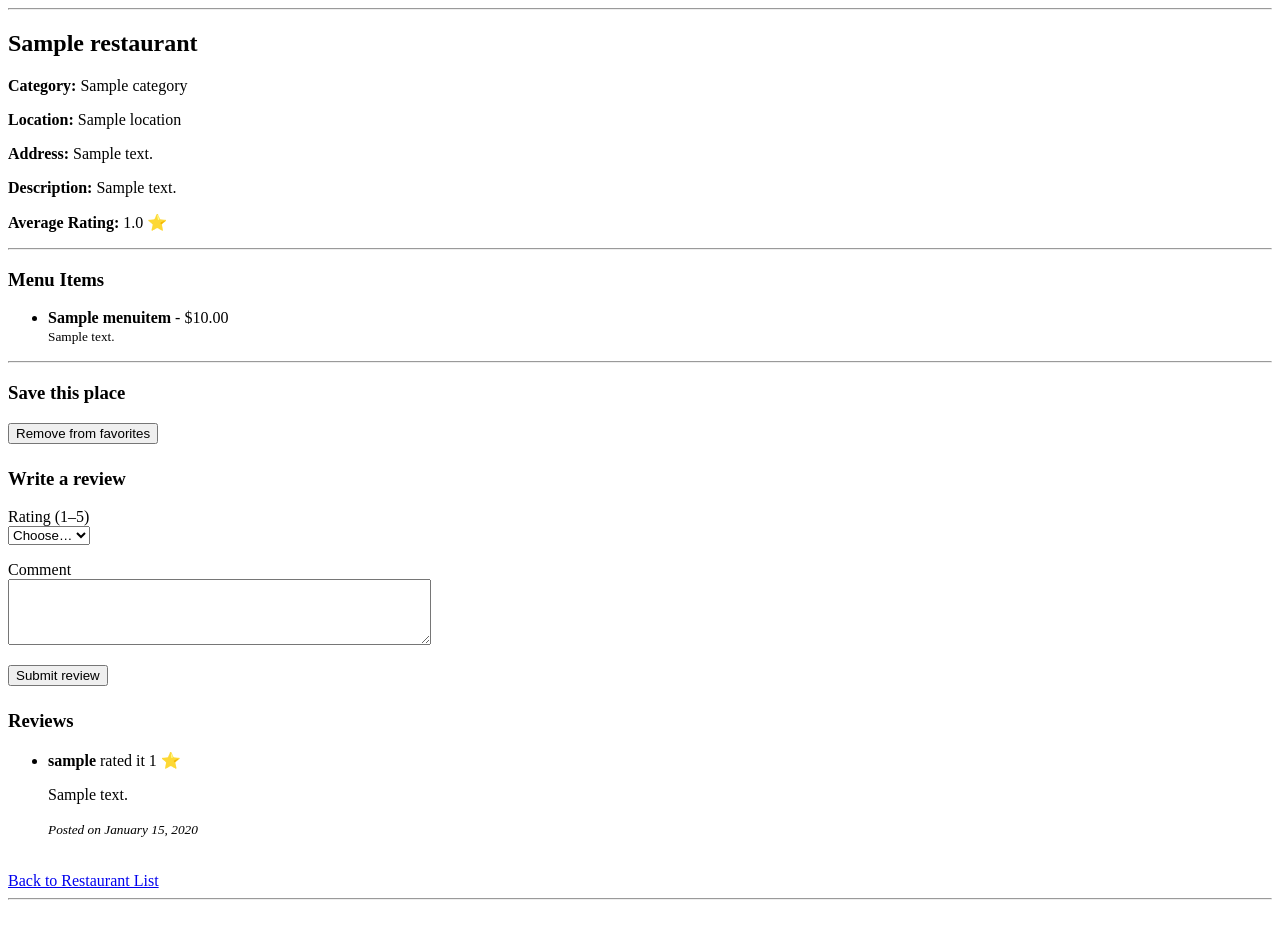
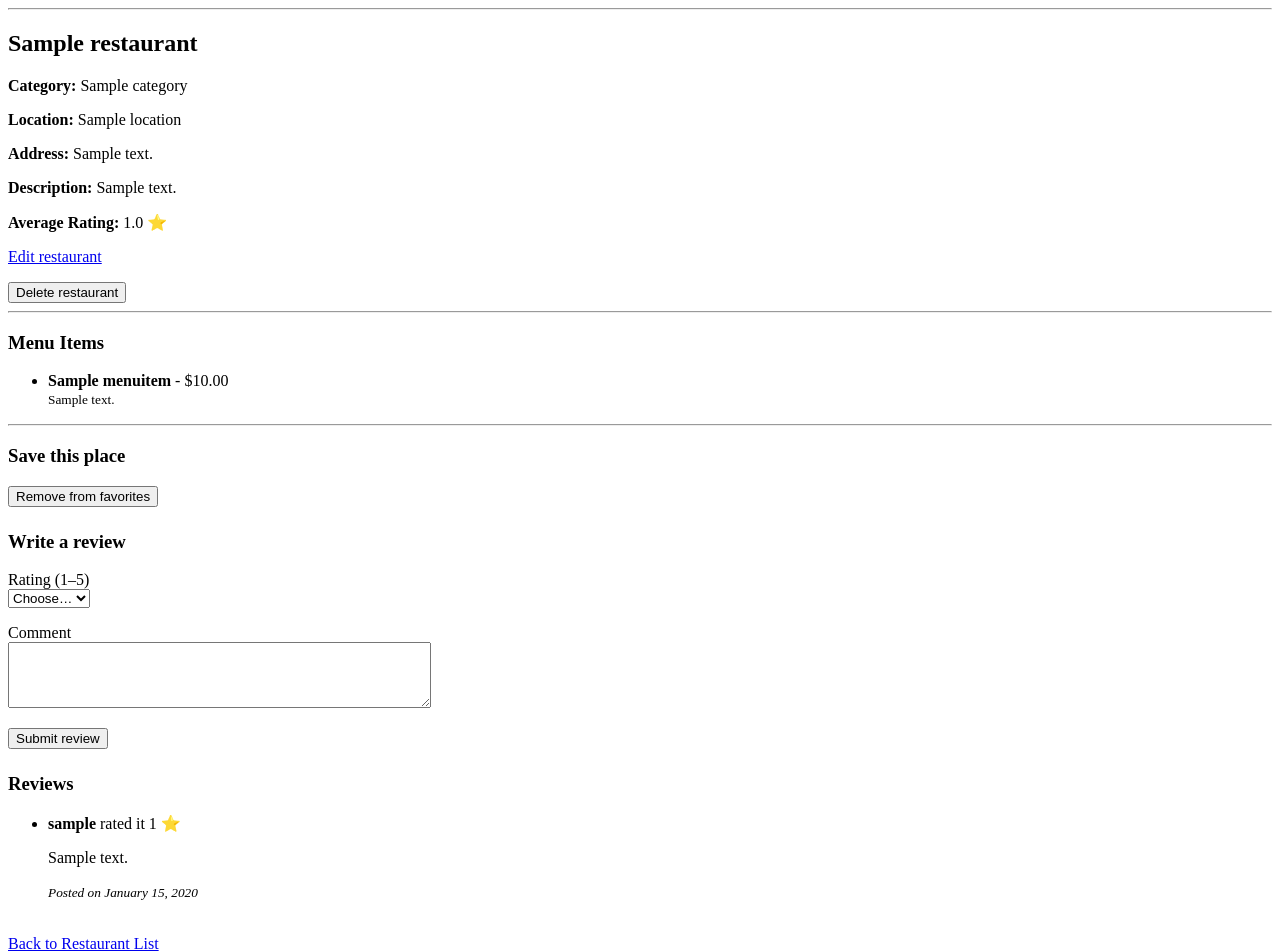
Before and after one commit to beyz100/FlavorMap-Project, a Django app: page /restaurants/1/ in a window 1280 px wide. Shown: the part 29-981 px from the top of the page. Before the commit the page ends 929 px from the top, so only its background shows below. Run offline with Django 5.2, Linux system fonts and the light colour scheme; a user stored in the database is signed in; tables that the repository leaves empty hold one stand-in row (values such as "Sample post").

Commit message:
Added restaurant ownership and owner-only edit/delete authorization

```diff
--- a/restaurants/admin.py
+++ b/restaurants/admin.py
@@ -21,7 +21,7 @@ class LocationAdmin(admin.ModelAdmin):
 
 @admin.register(Restaurant)
 class RestaurantAdmin(admin.ModelAdmin):
-    list_display = ('name', 'category', 'location', 'average_rating')
+    list_display = ('name', 'owner', 'category', 'location', 'average_rating')
     list_filter = ('category', 'location')
     search_fields = ('name', 'description')
 
--- a/restaurants/models.py
+++ b/restaurants/models.py
@@ -19,6 +19,7 @@ class Location(models.Model):
 
 class Restaurant(models.Model):
     name = models.CharField(max_length=200)
+    owner = models.ForeignKey(User, on_delete=models.SET_NULL, null=True, blank=True, related_name='owned_restaurants')
     category = models.ForeignKey(Category, on_delete=models.CASCADE, related_name='restaurants')
     location = models.ForeignKey(Location, on_delete=models.SET_NULL, null=True, related_name='restaurants')
     description = models.TextField()
--- a/restaurants/templates/restaurants/detail.html
+++ b/restaurants/templates/restaurants/detail.html
@@ -7,6 +7,16 @@
     <p><strong>Address:</strong> {{ restaurant.address }}</p>
     <p><strong>Description:</strong> {{ restaurant.description }}</p>
     <p><strong>Average Rating:</strong> {{ restaurant.average_rating }} ⭐</p>
+
+    {% if can_manage_restaurant %}
+        <p>
+            <a href="{% url 'restaurants:edit_restaurant' restaurant.id %}">Edit restaurant</a>
+        </p>
+        <form action="{% url 'restaurants:delete_restaurant' restaurant.id %}" method="post" style="display:inline;" onsubmit="return confirm('Delete this restaurant? This cannot be undone.');">
+            {% csrf_token %}
+            <button type="submit">Delete restaurant</button>
+        </form>
+    {% endif %}
 
     <hr>
 
--- a/restaurants/urls.py
+++ b/restaurants/urls.py
@@ -22,4 +22,9 @@ urlpatterns = [
     path('contact/', views.contact, name='contact'),
     path('restaurants/create/', views.create_restaurant, name='create_restaurant'),
     path('restaurants/<int:id>/edit/', views.edit_restaurant, name='edit_restaurant'),
+    path(
+        'restaurants/<int:id>/delete/',
+        views.delete_restaurant,
+        name='delete_restaurant',
+    ),
 ]
--- a/restaurants/views.py
+++ b/restaurants/views.py
@@ -4,6 +4,10 @@ from django.shortcuts import get_object_or_404, redirect, render
 from django.views.decorators.http import require_POST
 
 from .models import Category, Favorite, Location, Restaurant, Review
+
+
+def _user_owns_restaurant(user, restaurant):
+    return restaurant.owner_id is not None and restaurant.owner_id == user.pk
 
 
 def home(request):
@@ -23,16 +27,19 @@ def restaurant_detail(request, id):
     reviews = restaurant.reviews.all().order_by("-created_at")
 
     is_favorite = False
+    can_manage_restaurant = False
     if request.user.is_authenticated:
         is_favorite = Favorite.objects.filter(
             user=request.user, restaurant=restaurant
         ).exists()
+        can_manage_restaurant = _user_owns_restaurant(request.user, restaurant)
 
     context = {
         "restaurant": restaurant,
         "menu_items": menu_items,
         "reviews": reviews,
         "is_favorite": is_favorite,
+        "can_manage_restaurant": can_manage_restaurant,
     }
     return render(request, "restaurants/detail.html", context)
 
@@ -113,6 +120,7 @@ def create_restaurant(request):
 
         restaurant = Restaurant.objects.create(
             name=name,
+            owner=request.user,
             category_id=category_id,
             location_id=location_id,
             description=description,
@@ -136,6 +144,13 @@ def create_restaurant(request):
 def edit_restaurant(request, id):
     restaurant = get_object_or_404(Restaurant, id=id)
 
+    if not _user_owns_restaurant(request.user, restaurant):
+        messages.error(
+            request,
+            "You can only edit restaurants you created.",
+        )
+        return redirect("restaurants:detail", id=id)
+
     if request.method == "POST":
         restaurant.name = request.POST.get("name")
         restaurant.category_id = request.POST.get("category")
@@ -153,3 +168,20 @@ def edit_restaurant(request, id):
     }
 
     return render(request, "restaurants/edit_restaurant.html", context)
+
+
+@login_required
+@require_POST
+def delete_restaurant(request, id):
+    restaurant = get_object_or_404(Restaurant, id=id)
+
+    if not _user_owns_restaurant(request.user, restaurant):
+        messages.error(
+            request,
+            "You can only delete restaurants you created.",
+        )
+        return redirect("restaurants:detail", id=id)
+
+    restaurant.delete()
+    messages.success(request, "Restaurant removed.")
+    return redirect("restaurants:list")
```
Also changed, not shown: restaurants/tests.py (+51 -0 lines), restaurants/migrations/0005_restaurant_owner.py (added).
